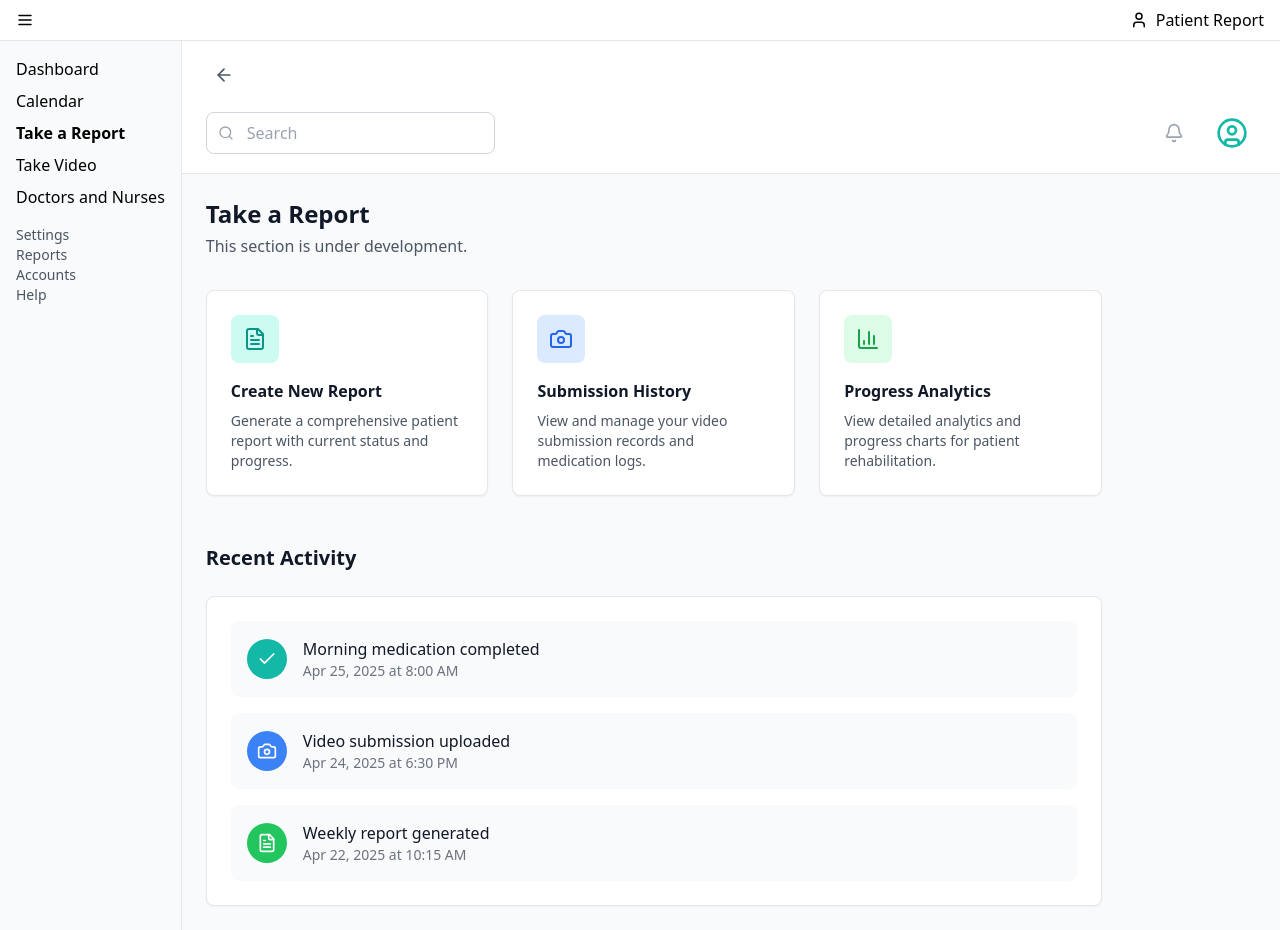
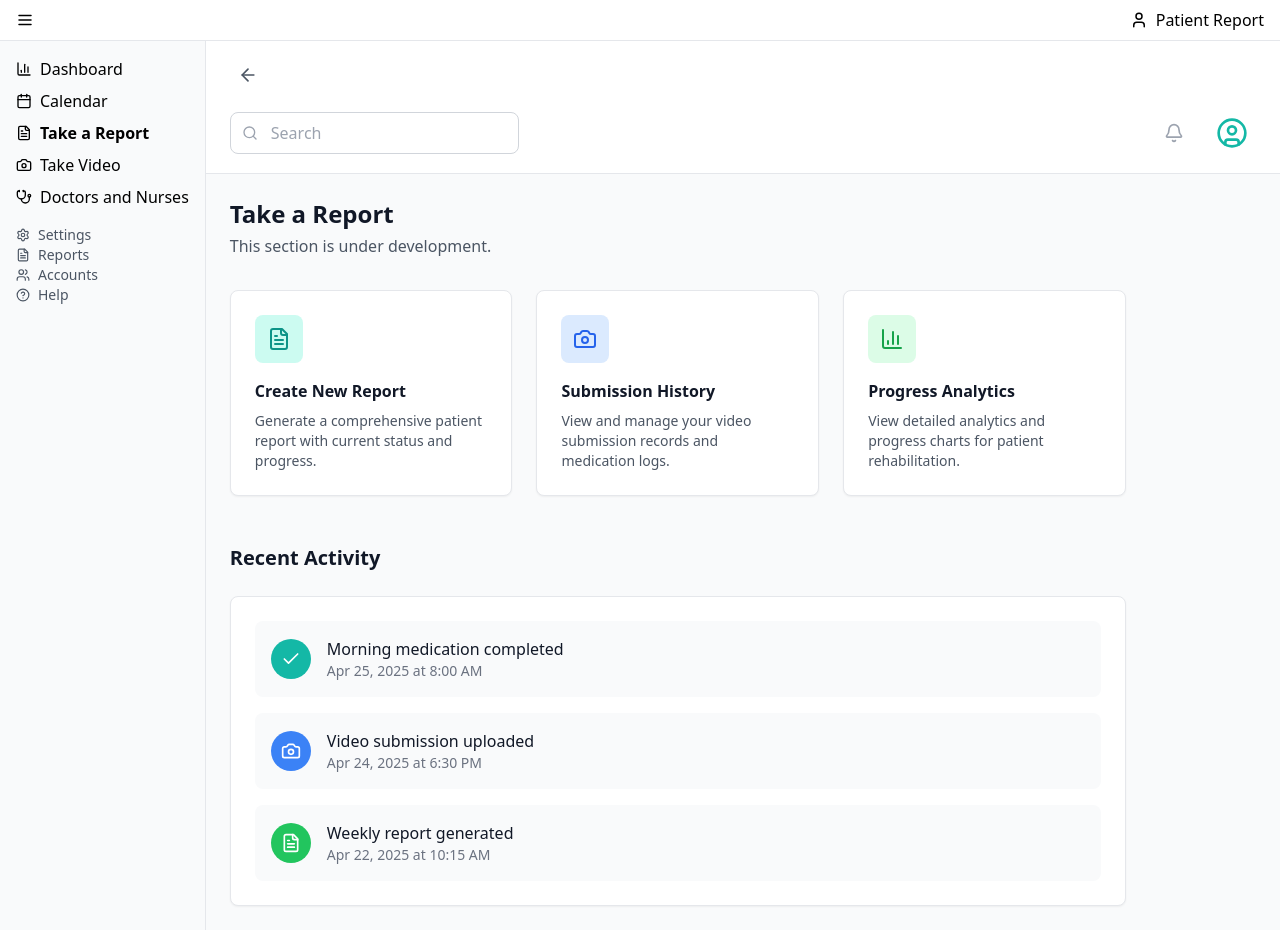
Before and after one commit to Bricx1/Serenity-lead, a React (Create React App) app: page /patient-report in a window 1280 px wide. Built offline with nearby package versions, Linux system fonts and the light colour scheme.

Commit message:
feat(ui): activate previously unused imports/vars with small features; fix hook deps

```diff
--- a/src/Components/SerenityPatientReport.jsx
+++ b/src/Components/SerenityPatientReport.jsx
@@ -182,19 +182,29 @@ const SerenityPatientReport = () => {
       </div>
       <div className="min-h-screen bg-gray-50 flex">
         <nav className="spr-nav p-4 border-r">
-          {menuItems.map(item => (
+          {menuItems.map(item => {
+            const Icon = item.icon;
+            return (
               <button
                 key={item.key}
-              className={`${activeSection === item.key ? 'font-bold' : ''} block mb-2`}
+                className={`${activeSection === item.key ? 'font-bold' : ''} block mb-2 flex items-center gap-2`}
                 onClick={() => setActiveSection(item.key)}
               >
+                <Icon size={16} />
                 {item.label}
               </button>
-          ))}
+            );
+          })}
           <ul className="spr-others mt-4 text-sm text-gray-600">
-            {othersItems.map(item => (
-              <li key={item.key}>{item.label}</li>
-            ))}
+            {othersItems.map(item => {
+              const Icon = item.icon;
+              return (
+                <li key={item.key} className="flex items-center gap-2">
+                  <Icon size={14} />
+                  {item.label}
+                </li>
+              );
+            })}
           </ul>
         </nav>
         {/* Main Content */}
```
Lines whose indentation alone changed are shown as unchanged.
